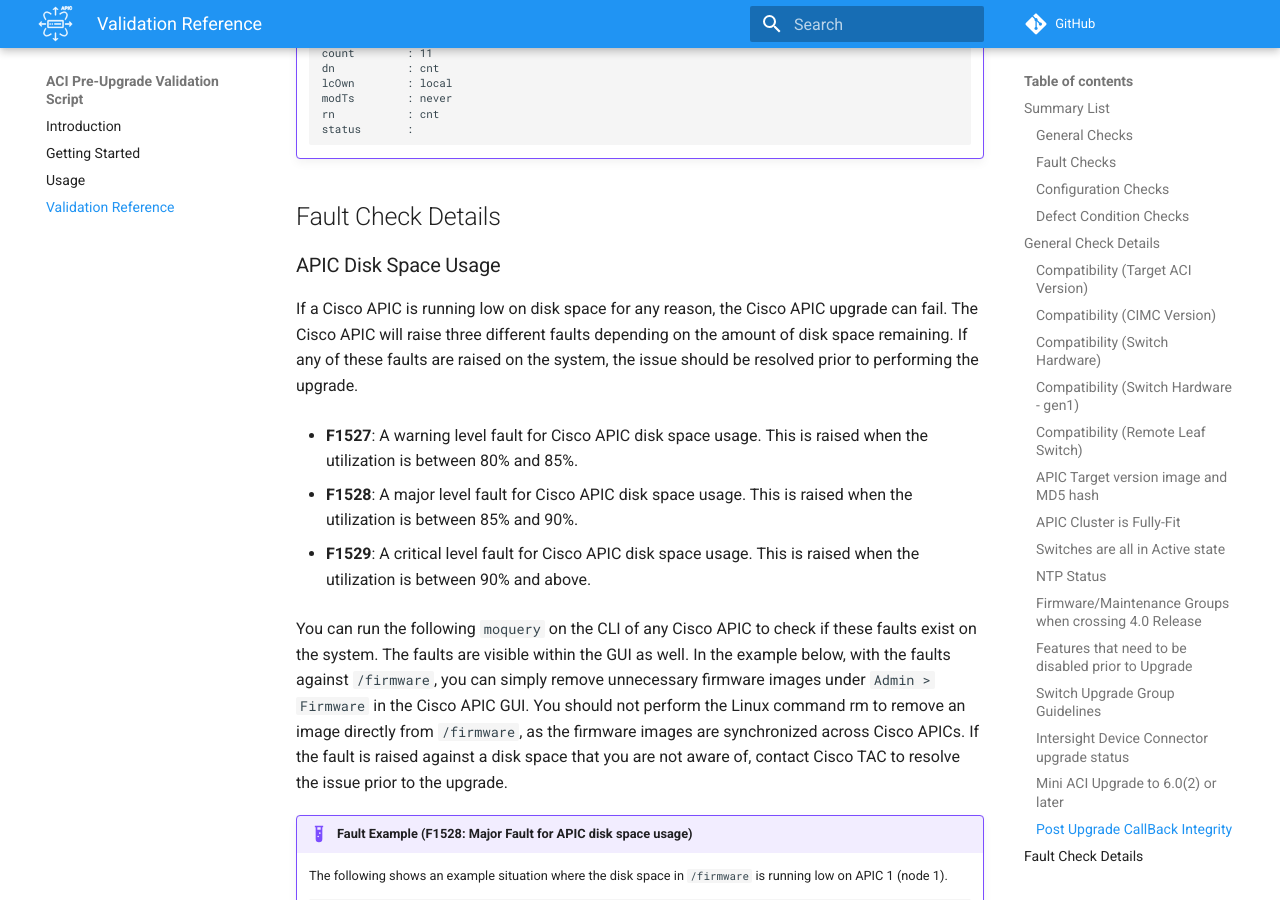
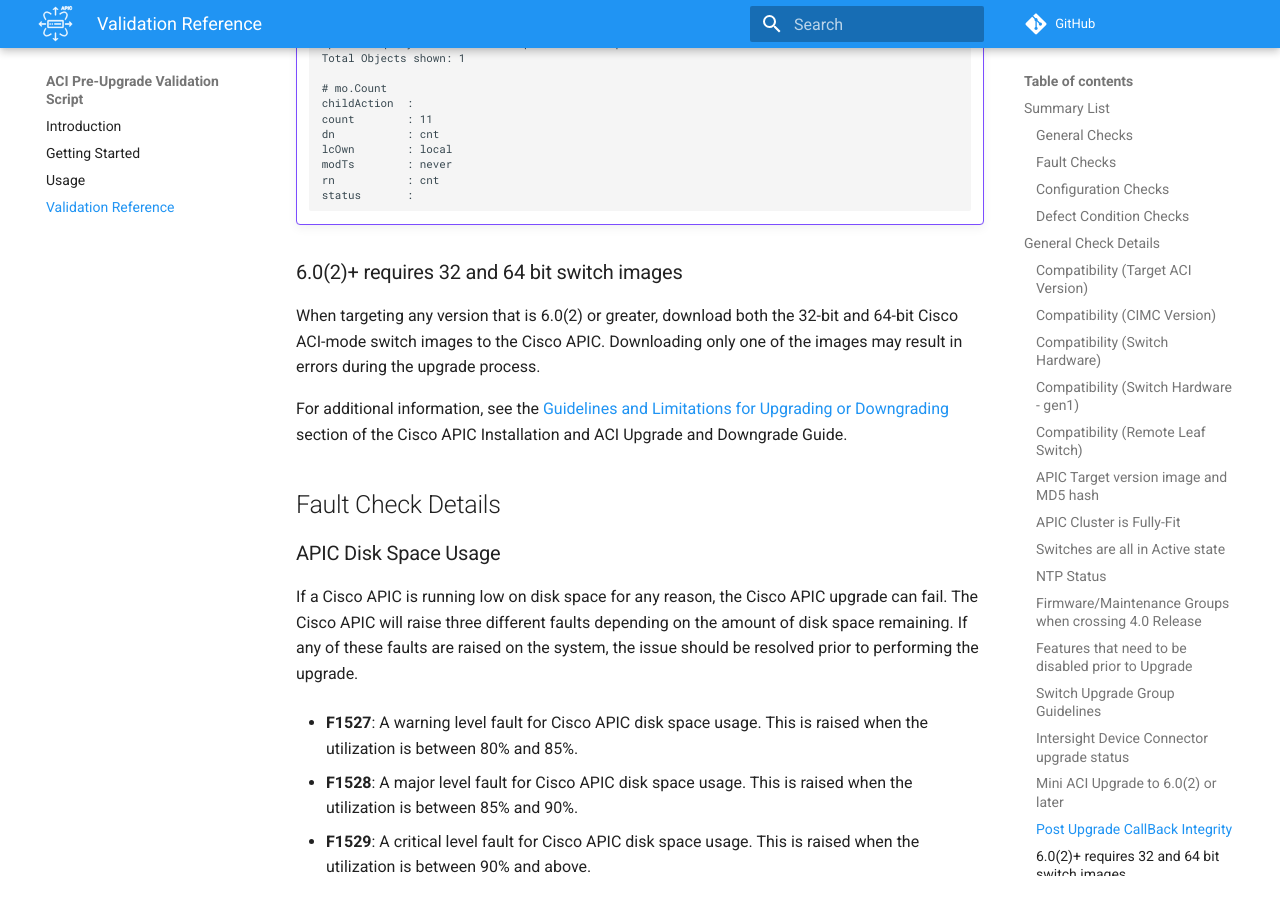
Before and after one commit to datacenter/ACI-Pre-Upgrade-Validation-Script, an MkDocs documentation site: the page built from docs/docs/validations.md, in a window 1280 px wide and 900 px high, scrolled down 12185 px. Built offline with MkDocs 1.6.1 and Material for MkDocs 9.7.7, drawn with Linux system fonts in a browser that asks for light colours; emoji names are drawn with the system emoji font; comment, search, counter and statistics services are not loaded; some of the changed text lies outside the part shown.

Commit message:
docs and doc link

````diff
--- a/docs/docs/validations.md
+++ b/docs/docs/validations.md
@@ -33,6 +33,7 @@
 [Intersight Device Connector upgrade status][g13]            | :white_check_mark: | :white_check_mark: 4.2(5) | :white_check_mark:
 [Mini ACI Upgrade to 6.0(2)+][g14]                           | :white_check_mark: | :no_entry_sign:           | :no_entry_sign:
 [Post Upgrade CallBack Integrity][g15]                       | :white_check_mark: | :no_entry_sign:           | :no_entry_sign:
+[6.0(2)+ requires 32 and 64 bit switch images][g16]      | :white_check_mark: | :no_entry_sign:           | :no_entry_sign:
 
 
 [g1]: #compatibility-target-aci-version
@@ -50,7 +51,7 @@
 [g13]: #intersight-device-connector-upgrade-status
 [g14]: #mini-aci-upgrade-to-602-or-later
 [g15]: #post-upgrade-callback-integrity
-
+[g16]: #602-requires-32-and-64-bit-switch-images
 
 ### Fault Checks
 Items                                         | Faults         | This Script       | APIC built-in                 | Pre-Upgrade Validator (App)
@@ -409,6 +410,14 @@
     rn           : cnt
     status       :
     ```
+
+
+### 6.0(2)+ requires 32 and 64 bit switch images
+
+When targeting any version that is 6.0(2) or greater, download both the 32-bit and 64-bit Cisco ACI-mode switch images to the Cisco APIC. Downloading only one of the images may result in errors during the upgrade process.
+
+For additional information, see the [Guidelines and Limitations for Upgrading or Downgrading][25] section of the Cisco APIC Installation and ACI Upgrade and Downgrade Guide.
+
 
 ## Fault Check Details
 
````
Also changed, not shown: other parts of docs/docs/validations.md (+1 -0 lines).
